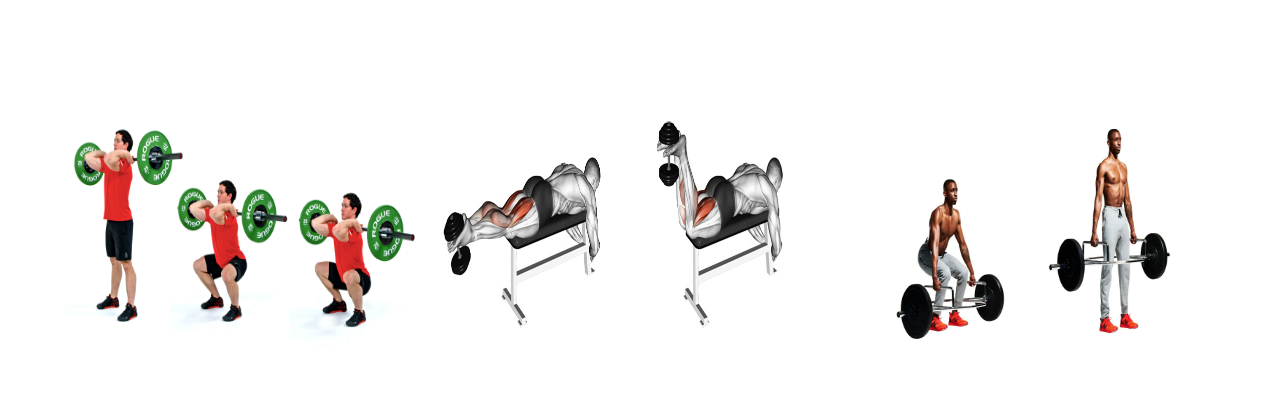
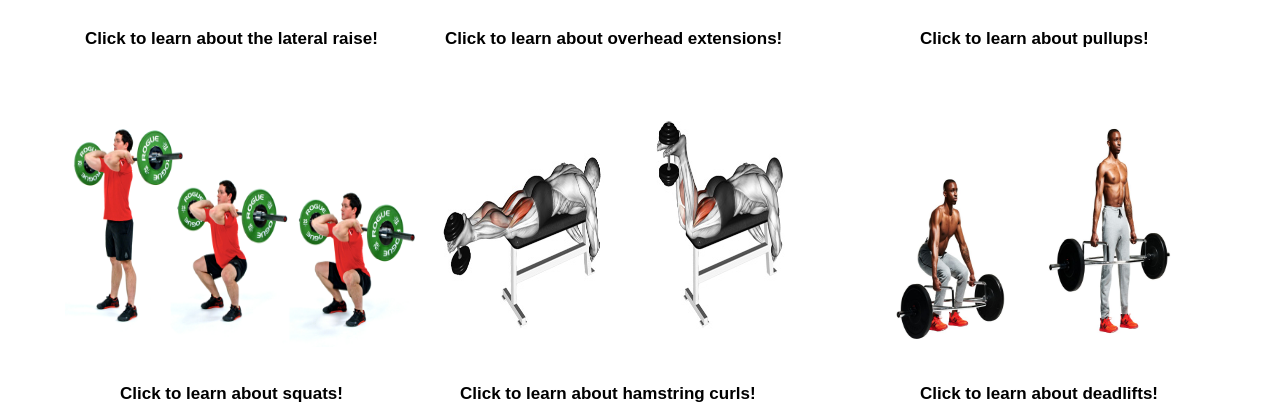
Before and after one commit to Shinypup06/workoutTracker, a plain HTML site: page tips.html in a window 1280 px wide. Shown: the part 703-1107 px from the top of the page. Before the commit the page ends 1050 px from the top, so only its background shows below. Drawn offline with Linux system fonts and the light colour scheme.

Commit message:
ALL CAPTIONS

```diff
--- a/tips.css
+++ b/tips.css
@@ -137,3 +137,45 @@ body {
     font-size: 17px;
     font-weight: bold;
 }
+.lateralraisetext{
+    position: absolute;
+    top: 715px;
+    left: 85px;
+    font-size: 17px;
+    font-weight: bold;
+}
+.overheadextensiontext{
+    position: absolute;
+    top: 715px;
+    left: 445px;
+    font-size: 17px;
+    font-weight: bold;
+}
+.pullupstext{
+    position: absolute;
+    top: 715px;
+    left: 920px;
+    font-size: 17px;
+    font-weight: bold;
+}
+.squattext{
+    position: absolute;
+    top: 1070px;
+    left: 120px;
+    font-size: 17px;
+    font-weight: bold;
+}
+.hamstringtext{
+    position: absolute;
+    top: 1070px;
+    left: 460px;
+    font-size: 17px;
+    font-weight: bold;
+}
+.deadlifttext{
+    position: absolute;
+    top: 1070px;
+    left: 920px;
+    font-size: 17px;
+    font-weight: bold;
+}
--- a/tips.html
+++ b/tips.html
@@ -84,5 +84,11 @@
 <p class = "benchpresstext">Click to learn about the bench press!</p>
 <p class = "inclinebenchtext"> Click to learn about the incline bench press!</p>
 <p class = "dumbellpresstext">Click to learn about the dumbell press!</p>
+<p class = "lateralraisetext">Click to learn about the lateral raise!</p>
+<p class = "overheadextensiontext">Click to learn about overhead extensions!</p>
+<p class = "pullupstext">Click to learn about pullups!</p>
+<p class = "squattext">Click to learn about squats!</p>
+<p class = "hamstringtext">Click to learn about hamstring curls!</p>
+<p class = "deadlifttext">Click to learn about deadlifts!</p>
 </body>
 </html>
```
